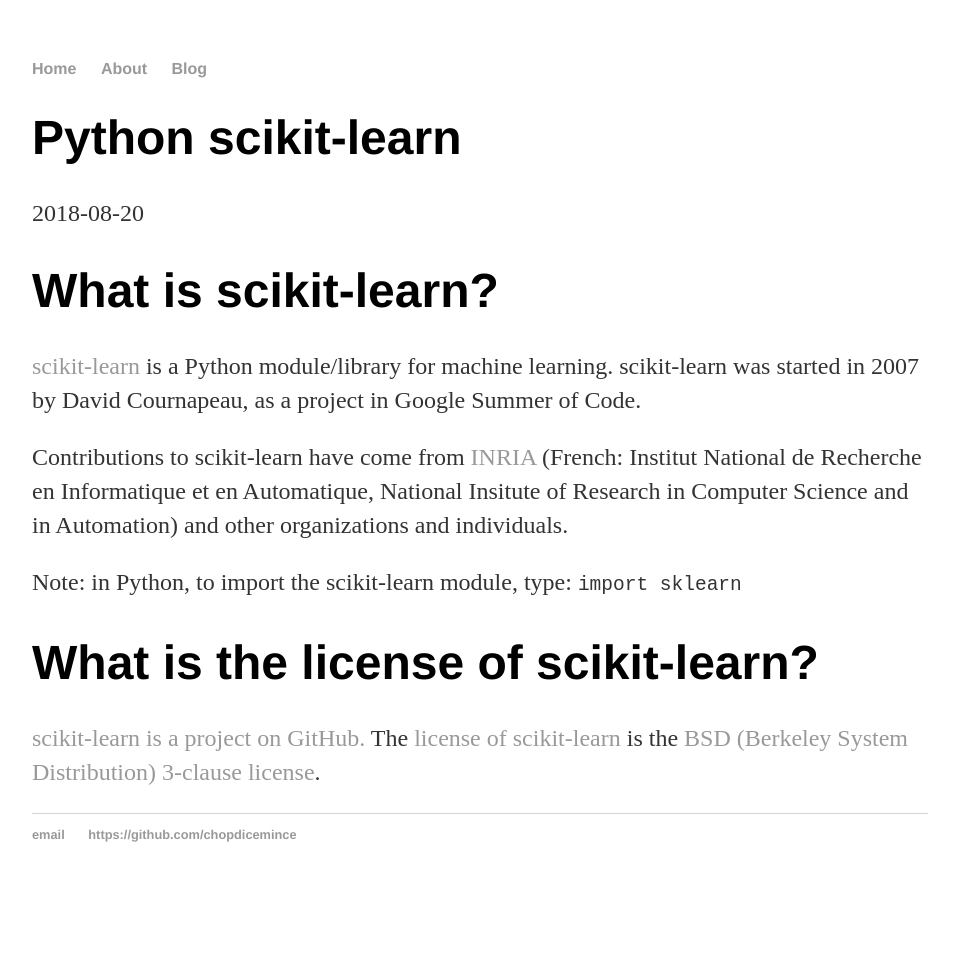
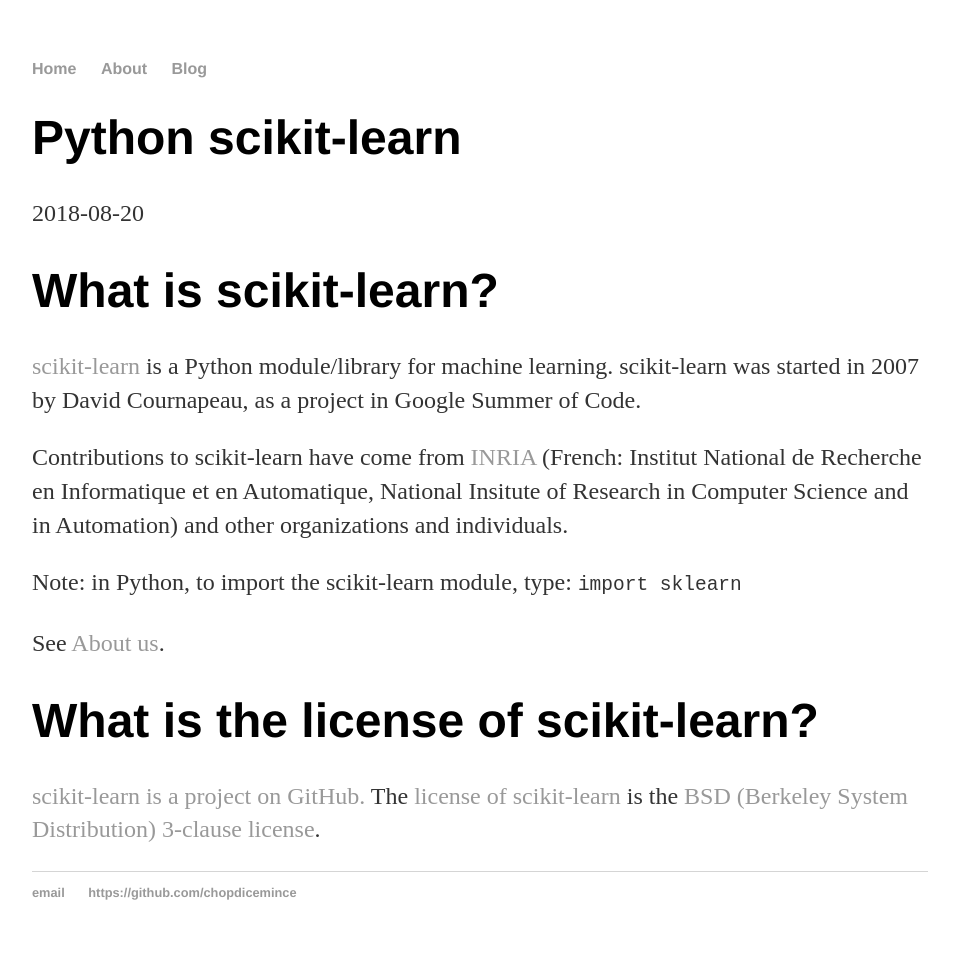
Before and after one commit to chopdicemince/chopdicemince.github.io, a Jekyll site: the page built from _posts/2018-08-20-scikit-learn.md, in a window 1280 px wide. Shown: the whole page, without its empty margins (160-1119 px from the left). Built offline with Jekyll 4.4.1, drawn with Linux system fonts in a browser that asks for light colours; before the commit the page ends 902 px from its top, so only the background shows below that.

Commit message:
Add link to "About us"

````diff
--- a/_posts/2018-08-20-scikit-learn.md
+++ b/_posts/2018-08-20-scikit-learn.md
@@ -12,6 +12,8 @@
 
 Note: in Python, to import the scikit-learn module, type: ```import sklearn```
 
+See [About us](http://scikit-learn.org/stable/about.html).
+
 # What is the license of scikit-learn?
 
 [scikit-learn is a project on GitHub.](https://github.com/scikit-learn/scikit-learn) The [license of scikit-learn](https://github.com/scikit-learn/scikit-learn/blob/master/COPYING) is the [BSD (Berkeley System Distribution) 3-clause license](https://opensource.org/licenses/BSD-3-Clause).
````
